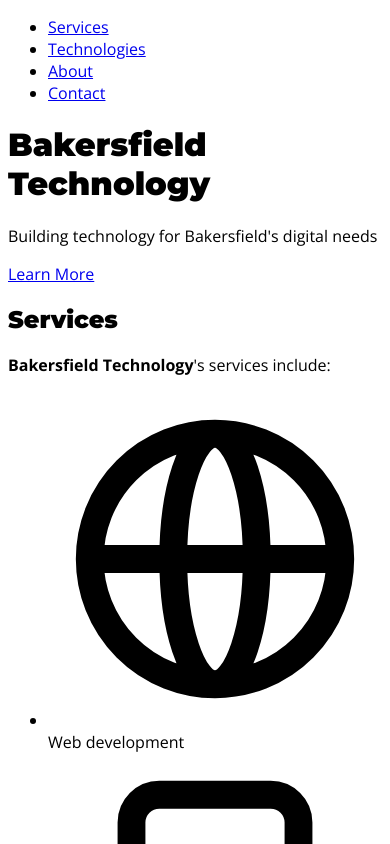
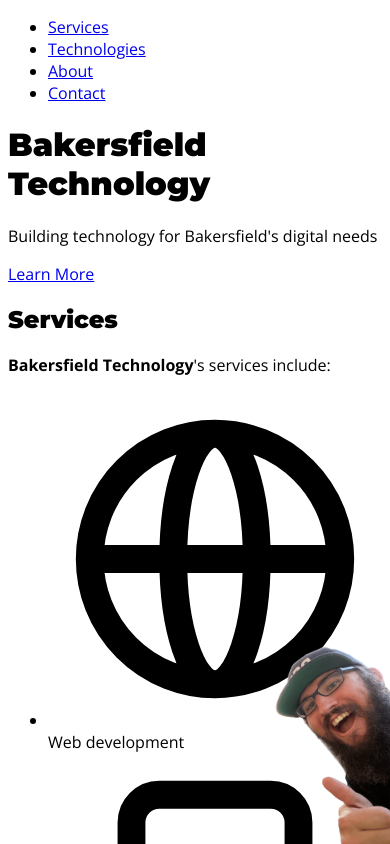
Before and after one commit to tylerlwsmith/bakersfieldtechnology.com, a Next.js app: page / in a window 390 px wide. Shown: the top 844 px of the page. Built offline with nearby package versions, Linux system fonts and the light colour scheme; what @tailwindcss/typography would draw is missing.

Commit message:
Use same Tyler image for mirrored view on mobile

```diff
--- a/components/homepage/About.module.scss
+++ b/components/homepage/About.module.scss
@@ -3,11 +3,17 @@ $offset-width: calc(50vw - calc($content-container-width / 2));
 $offset-min-width: 300px;
 
 .backgroundImage {
-  background: url("/thumbs-up-tyler-cropped-mirrored.png") right bottom / 120px
-    no-repeat;
+  position: absolute;
+  top: 0;
+  bottom: 0;
+  left: 0;
+  right: 0;
+  background: url("/thumbs-up-tyler-cropped.png") left bottom / 120px no-repeat;
+  transform: scaleX(-1);
   @media (min-width: theme("screens.lg")) {
     background: url("/thumbs-up-tyler-cropped.png") no-repeat bottom left /
       contain;
+    transform: scaleX(1);
   }
 }
 
--- a/components/homepage/About.tsx
+++ b/components/homepage/About.tsx
@@ -9,9 +9,8 @@ const links = [
 
 export default function WhoAmI() {
   return (
-    <div
-      className={`pt-16 pb-60 sm:pb-40 lg:pb-20 relative flex ${styles.backgroundImage}`}
-    >
+    <div className={`pt-16 pb-60 sm:pb-40 lg:pb-20 relative flex`}>
+      <div className={styles.backgroundImage}></div>
       <div className={`${styles.gradient}`}></div>
       <div className={styles.offset}></div>
       <div className="relative max-w-3xl px-8 mx-auto lg:mx-0 w-full">
```
Also changed, not shown: public/thumbs-up-tyler-cropped-mirrored.png (deleted).
